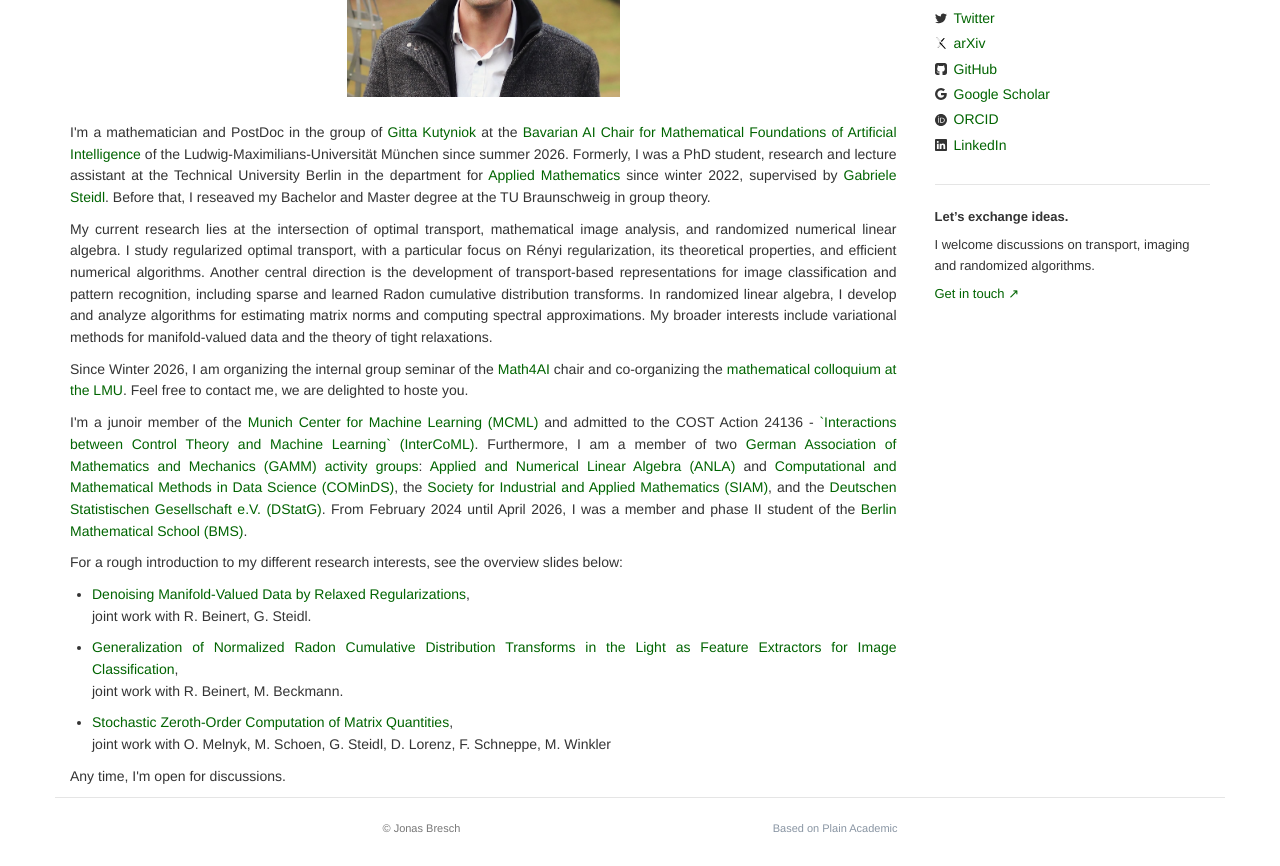
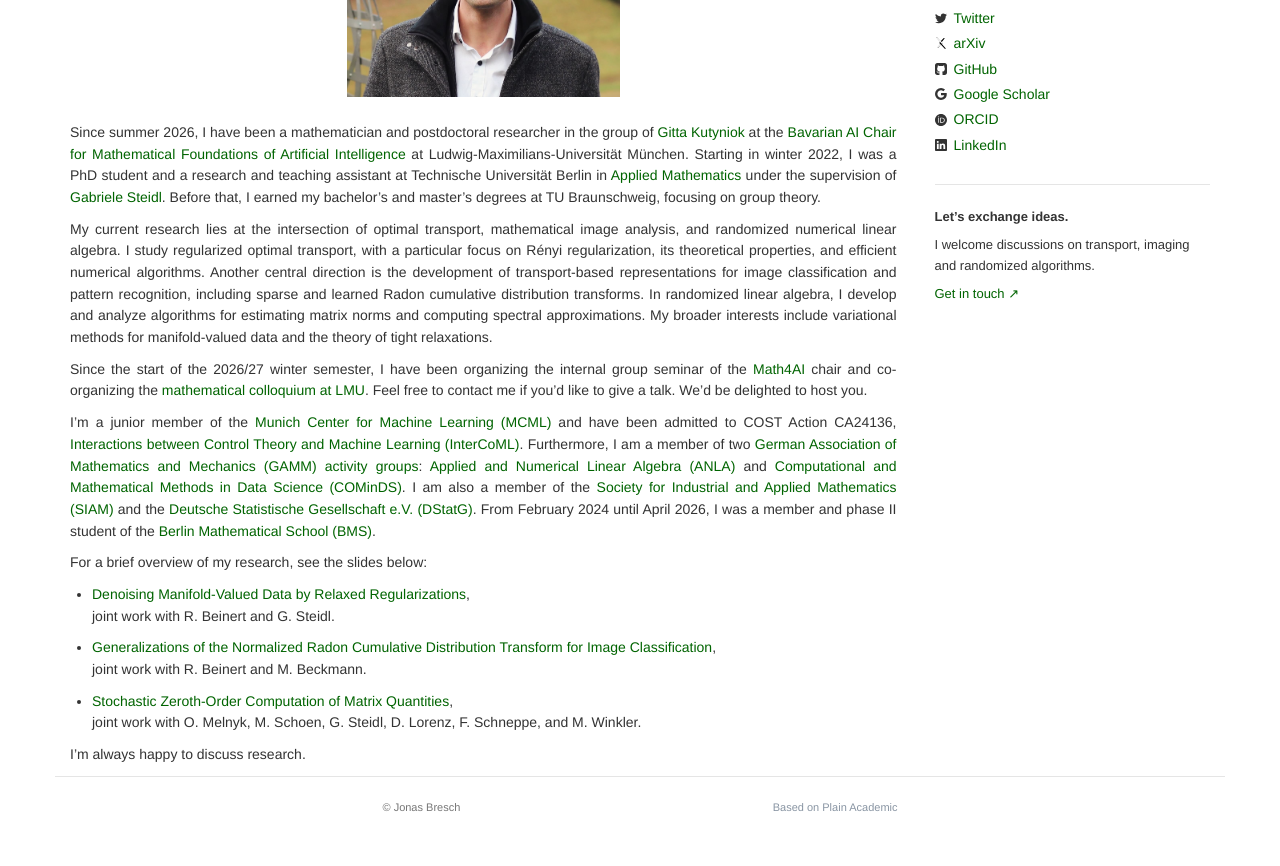
Before and after one commit to JJEWBresch/JJEWBresch.github.io, a plain HTML site: page index.html in a window 1280 px wide. Shown: the part 460-1326 px from the top of the page. After the commit the page ends 1304 px from the top, so only its background shows below. Drawn offline with nearby package versions, Linux system fonts and the light colour scheme.

Commit message:
Proofread homepage biography and research overview

```diff
--- a/index.html
+++ b/index.html
@@ -34,11 +34,11 @@
                 </div>-->
 
                 <div style="margin-top:3%; text-align:justify;">
-					        <p>I'm a mathematician and PostDoc in the group of <a href="https://www.mathematik.uni-muenchen.de/personen/professoren/kutyniok/" , style="color:darkgreen">Gitta Kutyniok</a>
-                        at the <a href="https://www.math.lmu.de/math4ai/en/" , style="color:darkgreen">Bavarian AI Chair for Mathematical Foundations of Artificial Intelligence</a> of the Ludwig-Maximilians-Universität München since summer 2026.
-                        Formerly, I was a PhD student, research and lecture assistant at the Technical University Berlin in the department for <a href="https://www.tu.berlin/imageanalysis" , style="color:darkgreen">Applied Mathematics</a>
-                        since winter 2022, supervised by <a href="https://page.math.tu-berlin.de/~steidl/" , style="color:darkgreen">Gabriele Steidl</a>.
-							Before that, I reseaved my Bachelor and Master degree at the TU Braunschweig in group theory.</p>
+					        <p>Since summer 2026, I have been a mathematician and postdoctoral researcher in the group of <a href="https://www.mathematik.uni-muenchen.de/personen/professoren/kutyniok/" , style="color:darkgreen">Gitta Kutyniok</a>
+                        at the <a href="https://www.math.lmu.de/math4ai/en/" , style="color:darkgreen">Bavarian AI Chair for Mathematical Foundations of Artificial Intelligence</a> at Ludwig-Maximilians-Universität München.
+                        Starting in winter 2022, I was a PhD student and a research and teaching assistant at Technische Universität Berlin in <a href="https://www.tu.berlin/imageanalysis" , style="color:darkgreen">Applied Mathematics</a>
+                        under the supervision of <a href="https://page.math.tu-berlin.de/~steidl/" , style="color:darkgreen">Gabriele Steidl</a>.
+							Before that, I earned my bachelor’s and master’s degrees at TU Braunschweig, focusing on group theory.</p>
 
 					        <p>My current research lies at the intersection of optimal transport, mathematical image analysis, and randomized numerical linear algebra.
 								I study regularized optimal transport, with a particular focus on Rényi regularization, its theoretical properties, and efficient numerical algorithms.
@@ -47,25 +47,25 @@
 								In randomized linear algebra, I develop and analyze algorithms for estimating matrix norms and computing spectral approximations.
 								My broader interests include variational methods for manifold-valued data and the theory of tight relaxations.</p>
 
-							<p>Since Winter 2026, I am organizing the internal group seminar of the <a href="https://www.math.lmu.de/math4ai/en/" , style="color:darkgreen">Math4AI</a> chair
-								and co-organizing the <a href="https://www.mathematik.uni-muenchen.de/~mathkoll/mathkoll.php" , style="color:darkgreen">mathematical colloquium at the LMU</a>.
-								Feel free to contact me, we are delighted to hoste you.</p>
+							<p>Since the start of the 2026/27 winter semester, I have been organizing the internal group seminar of the <a href="https://www.math.lmu.de/math4ai/en/" , style="color:darkgreen">Math4AI</a> chair
+								and co-organizing the <a href="https://www.mathematik.uni-muenchen.de/~mathkoll/mathkoll.php" , style="color:darkgreen">mathematical colloquium at LMU</a>.
+								Feel free to contact me if you’d like to give a talk. We’d be delighted to host you.</p>
 
 
-							<p>I'm a junoir member of the <a href="https://mcml.ai" style="color:darkgreen">Munich Center for Machine Learning (MCML)</a> and admitted to the COST Action 24136 - <a href="https://www.cost.eu/actions/CA24136/" style="color:darkgreen">`Interactions between Control Theory and Machine Learning` (InterCoML)</a>. Furthermore, I am a member of two <a href="https://www.gamm.org/en/" style="color:darkgreen">German Association of Mathematics and Mechanics (GAMM)</a> <a href="https://www.gamm.org/en/organisation-eng/divisions/gamm-activity-group/#" style="color:darkgreen">activity groups</a>: <a href="https://gammanla.wordpress.com" style="color:darkgreen">Applied and Numerical Linear Algebra (ANLA)</a> and <a href="https://gammanla.wordpress.com" style="color:darkgreen">Computational and Mathematical Methods in Data Science (COMinDS)</a>, the <a href="https://www.siam.org/" style="color:darkgreen">Society for Industrial and Applied Mathematics (SIAM)</a>, and the <a href="https://dstatg.de" style="color:darkgreen">Deutschen Statistischen Gesellschaft e.V. (DStatG)</a>. From February 2024 until April 2026, I was a member and phase II student of the <a href="https://www.math-berlin.de/" style="color:darkgreen">Berlin Mathematical School (BMS)</a>.</p>
+							<p>I’m a junior member of the <a href="https://mcml.ai" style="color:darkgreen">Munich Center for Machine Learning (MCML)</a> and have been admitted to COST Action CA24136, <a href="https://www.cost.eu/actions/CA24136/" style="color:darkgreen">Interactions between Control Theory and Machine Learning (InterCoML)</a>. Furthermore, I am a member of two <a href="https://www.gamm.org/en/" style="color:darkgreen">German Association of Mathematics and Mechanics (GAMM)</a> <a href="https://www.gamm.org/en/organisation-eng/divisions/gamm-activity-group/#" style="color:darkgreen">activity groups</a>: <a href="https://gammanla.wordpress.com" style="color:darkgreen">Applied and Numerical Linear Algebra (ANLA)</a> and <a href="https://gammanla.wordpress.com" style="color:darkgreen">Computational and Mathematical Methods in Data Science (COMinDS)</a>. I am also a member of the <a href="https://www.siam.org/" style="color:darkgreen">Society for Industrial and Applied Mathematics (SIAM)</a> and the <a href="https://dstatg.de" style="color:darkgreen">Deutsche Statistische Gesellschaft e.V. (DStatG)</a>. From February 2024 until April 2026, I was a member and phase II student of the <a href="https://www.math-berlin.de/" style="color:darkgreen">Berlin Mathematical School (BMS)</a>.</p>
 
-                  <p>For a rough introduction to my different research interests, see the overview slides below:
+                  <p>For a brief overview of my research, see the slides below:
                       </p><ul>
                         <li> <a href="docs/relax_short_new.pdf" , style="color:darkgreen">Denoising Manifold-Valued Data by Relaxed Regularizations</a>,<br>
-                          joint work with R. Beinert, G. Steidl.</li>
-                        <li> <a href="docs/nrcdt_short_new.pdf" , style="color:darkgreen">Generalization of Normalized Radon Cumulative Distribution Transforms in the Light as Feature Extractors for Image Classification</a>,<br>
-                          joint work with R. Beinert, M. Beckmann.</li>
+                          joint work with R. Beinert and G. Steidl.</li>
+                        <li> <a href="docs/nrcdt_short_new.pdf" , style="color:darkgreen">Generalizations of the Normalized Radon Cumulative Distribution Transform for Image Classification</a>,<br>
+                          joint work with R. Beinert and M. Beckmann.</li>
                         <li> <a href="docs/zeroth_order_short.pdf" , style="color:darkgreen">Stochastic Zeroth-Order Computation of Matrix Quantities</a>,<br>
-                          joint work with O. Melnyk, M. Schoen, G. Steidl, D. Lorenz, F. Schneppe, M. Winkler</li>
+                          joint work with O. Melnyk, M. Schoen, G. Steidl, D. Lorenz, F. Schneppe, and M. Winkler.</li>
                       </ul>
 
 
-					        <p>Any time, I'm open for discussions.</p>
+					        <p>I’m always happy to discuss research.</p>
                 </div>
             </main><aside class="sidebar"><h2>Dr. Jonas Bresch</h2><p><a href="mailto:jonas.bresch@math.lmu.de">jonas.bresch (at) math.lmu.de</a><br><a href="tel:+498921804474">+49 (0)89 2180 4474</a></p><p>Institute of Mathematics<br>Chair for Mathematical Foundations of Artificial Intelligence<br>Ludwig-Maximilians-Universität München</p><p>Akademiestraße 7, Room 511<br>Munich, Germany</p><div class="profile-links"><a href="https://twitter.com/j_j_e_w_b"><svg xmlns="https://www.w3.org/2000/svg" width="12" height="12" fill="currentColor" class="bi bi-twitter" viewbox="0 0 16 16">
                     <path d="M5.026 15c6.038 0 9.341-5.003 9.341-9.334 0-.14 0-.282-.006-.422A6.685 6.685 0 0 0 16 3.542a6.658 6.658 0 0 1-1.889.518 3.301 3.301 0 0 0 1.447-1.817 6.533 6.533 0 0 1-2.087.793A3.286 3.286 0 0 0 7.875 6.03a9.325 9.325 0 0 1-6.767-3.429 3.289 3.289 0 0 0 1.018 4.382A3.323 3.323 0 0 1 .64 6.575v.045a3.288 3.288 0 0 0 2.632 3.218 3.203 3.203 0 0 1-.865.115 3.23 3.23 0 0 1-.614-.057 3.283 3.283 0 0 0 3.067 2.277A6.588 6.588 0 0 1 .78 13.58a6.32 6.32 0 0 1-.78-.045A9.344 9.344 0 0 0 5.026 15z"></path>
```
